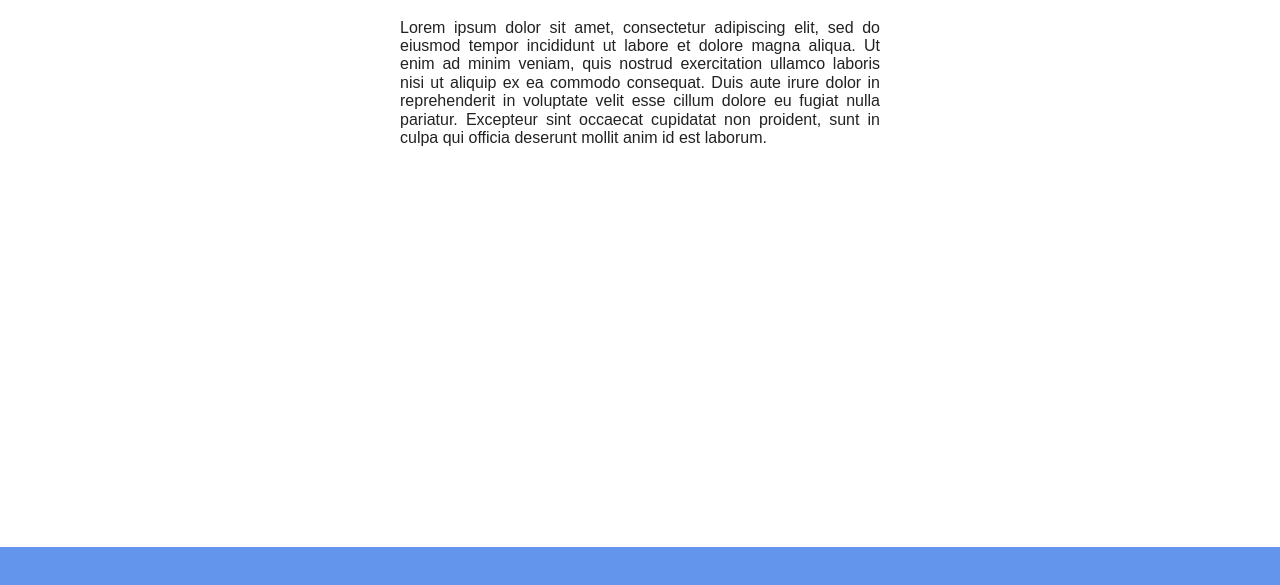
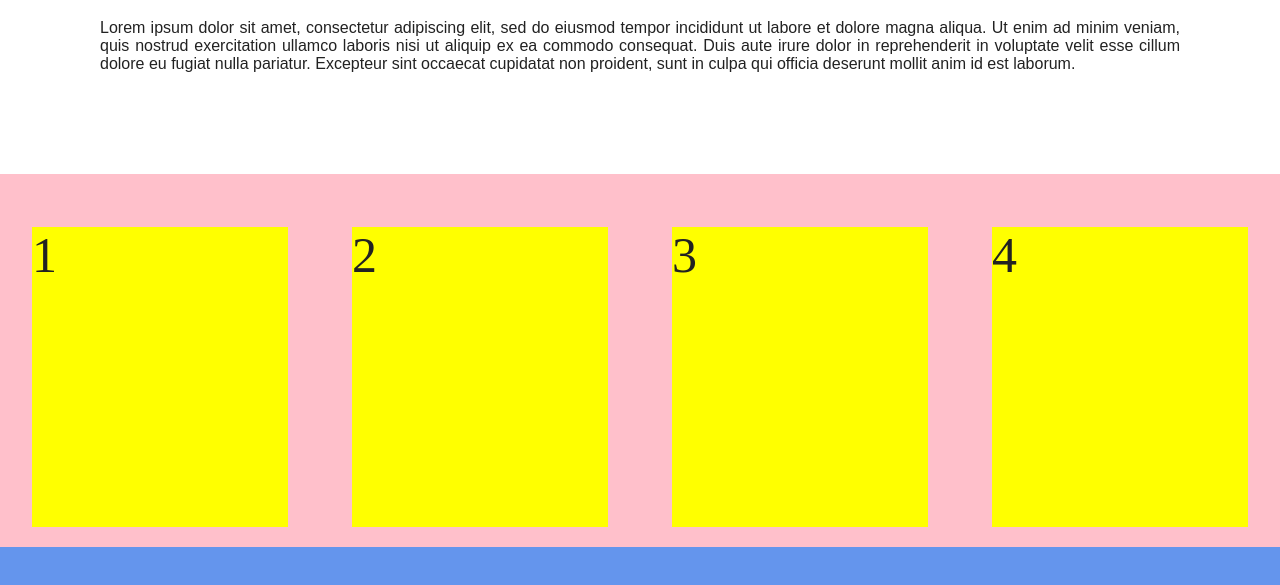
Before and after one commit to zoranrist/doma_na_golemiot, a website built with Parcel: page index.html in a window 1280 px wide. Shown: the part 161-746 px from the top of the page. Built offline with nearby package versions, Linux system fonts and the light colour scheme.

Commit message:
pipnav_flex_i_media_quaries

```diff
--- a/css/first.css
+++ b/css/first.css
@@ -165,9 +165,44 @@ p {
   box-sizing: border-box;
   text-align: justify;
   position: relative;
-  padding: 400px;
+  padding: 100px;
   padding-top: 0px;
   font-family: sans-serif;
+}
+
+.container_body {
+  padding-top: 250px;
+  width: 100%;
+  height: auto;
+  background: pink;
+  /* add flexbox style */
+  display: flex;
+  flex-direction: row;
+  justify-content: space-around;
+  flex-flow: wrap;
+}
+
+.box {
+  width: 20%;
+  height: 300px;
+  background: yellow;
+  margin: 20px;
+  box-sizing: border-box;
+  font-size: 50px;
+}
+
+/* add responive media quaries */
+
+@media screen and (max-width: 1200px) {
+  .box {
+    width: 40%;
+  }
+}
+
+@media screen and (max-width: 600px) {
+  .box {
+    width: 90%;
+  }
 }
 
 /* #prva_sekcija {
--- a/index.html
+++ b/index.html
@@ -150,7 +150,15 @@
         </p>
       </section>
     </header>
-    <body></body>
+    <body>
+<div class="container_body">
+<div class="box">1</div>
+<div class="box">2</div>
+<div class="box">3</div>
+<div class="box">4</div>
+</div>
+
+    </body>
     <footer></footer>
     <!-- <h1
         class="first second inside double-inside"
```
